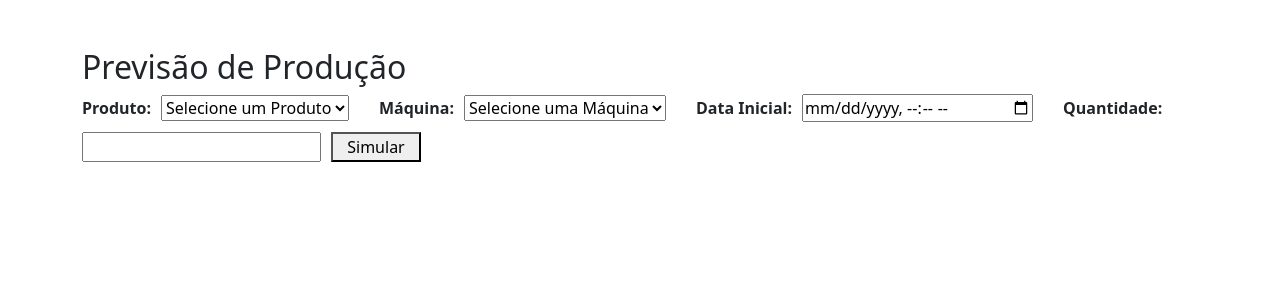
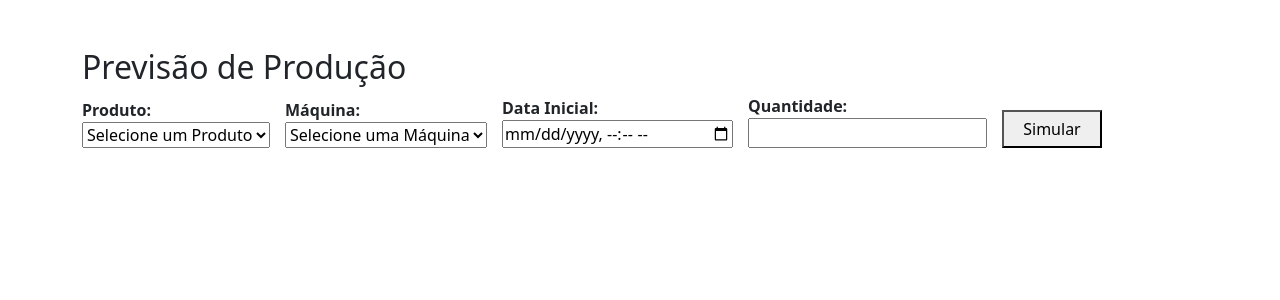
Before and after one commit to theo-dellacqua/Aplicativo_site_projeto_fatec, a Django app: page /colab/grafico_3 in a window 1280 px wide. Shown: the part 90-390 px from the top of the page. Run offline with Django 4.2, Linux system fonts and the light colour scheme; the visitor is signed in with stand-in values (Sample User, id 1); data that the repository does not hold is empty.

Commit message:
alteração no estilo dos filtros

```diff
--- a/colab/templates/colab/grafico_3.html
+++ b/colab/templates/colab/grafico_3.html
@@ -7,18 +7,24 @@
 .filtros {
     display: flex;
     flex-wrap: wrap;
-    gap: 10px;
-    align-items: center;
+    gap: 15px;
+    align-items: flex-end;
     margin-bottom: 20px;
+}
+
+.filtros div {
+    display: flex;
+    flex-direction: column;
 }
 
 .filtros select,
 .filtros input {
-    min-width: 142px;
+    min-width: 150px;
 }
 
 .filtros button {
-    min-width: 90px;
+    min-width: 100px;
+    height: 38px;
 }
 
 @media (max-width: 768px) {
@@ -26,6 +32,10 @@
     .filtros {
         flex-direction: column;
         align-items: stretch;
+    }
+
+    .filtros div {
+        width: 100%;
     }
 
     .filtros select,
@@ -42,11 +52,14 @@
 <form method="get"
       class="filtros">
 
+    <div>
+
         <label>
             <strong>Produto:</strong>
         </label>
 
-    <select name="produto" onchange="this.form.submit()">
+        <select name="produto"
+                onchange="this.form.submit()">
 
             <option value="">
                 Selecione um Produto
@@ -65,11 +78,16 @@
 
         </select>
 
-    <label style="margin-left:20px;">
+    </div>
+
+    <div>
+
+        <label>
             <strong>Máquina:</strong>
         </label>
 
-    <select name="maquina" onchange="this.form.submit()">
+        <select name="maquina"
+                onchange="this.form.submit()">
 
             <option value="">
                 Selecione uma Máquina
@@ -88,7 +106,11 @@
 
         </select>
 
-    <label style="margin-left:20px;">
+    </div>
+
+    <div>
+
+        <label>
             <strong>Data Inicial:</strong>
         </label>
 
@@ -97,7 +119,11 @@
                value="{{ data_inicio }}"
                onchange="this.form.submit()">
 
-    <label style="margin-left:20px;">
+    </div>
+
+    <div>
+
+        <label>
             <strong>Quantidade:</strong>
         </label>
 
@@ -106,16 +132,24 @@
                value="{{ quantidade }}"
                min="1">
 
+    </div>
+
+    <div>
+
         <button type="submit">
             Simular
         </button>
 
+    </div>
+
 </form>
 
 {% if mensagem %}
+
 <p>
     <strong>{{ mensagem }}</strong>
 </p>
+
 {% endif %}
 
 {% if grafico %}
```
Lines whose indentation alone changed are shown as unchanged.
